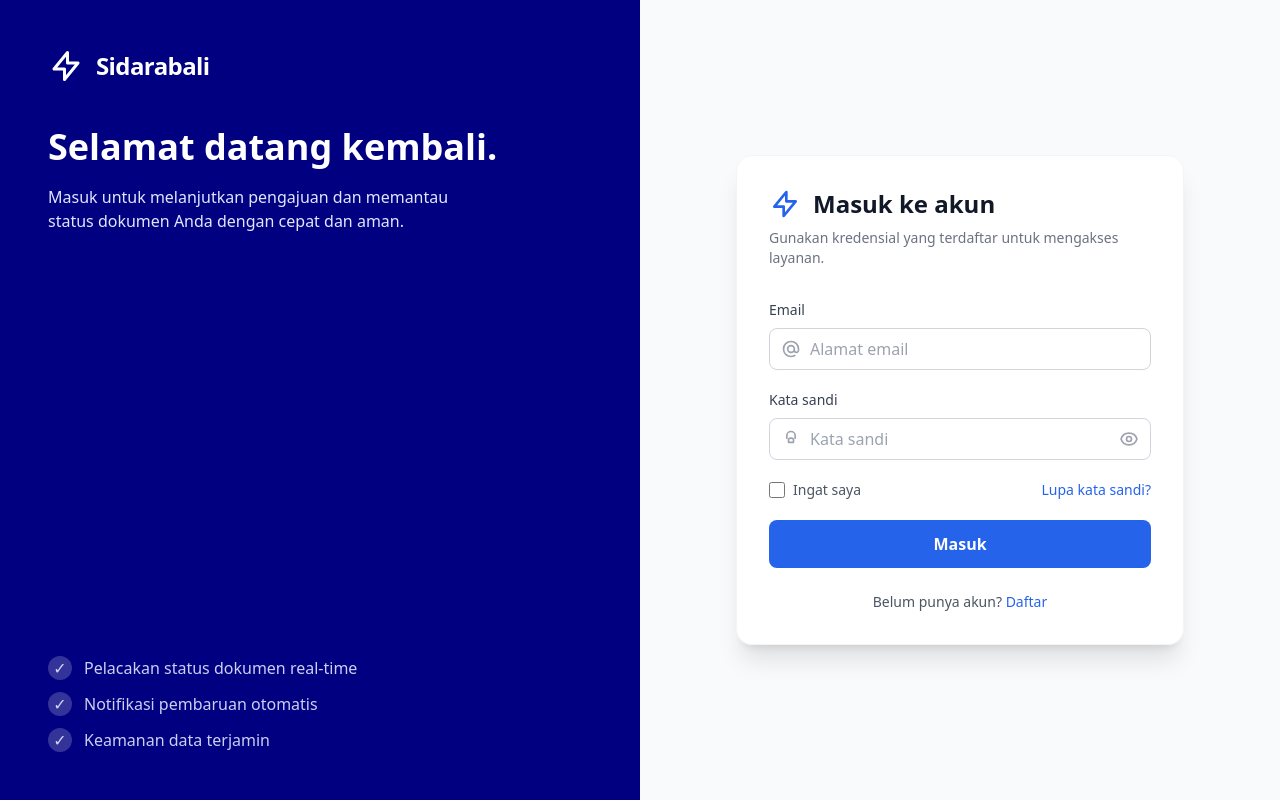
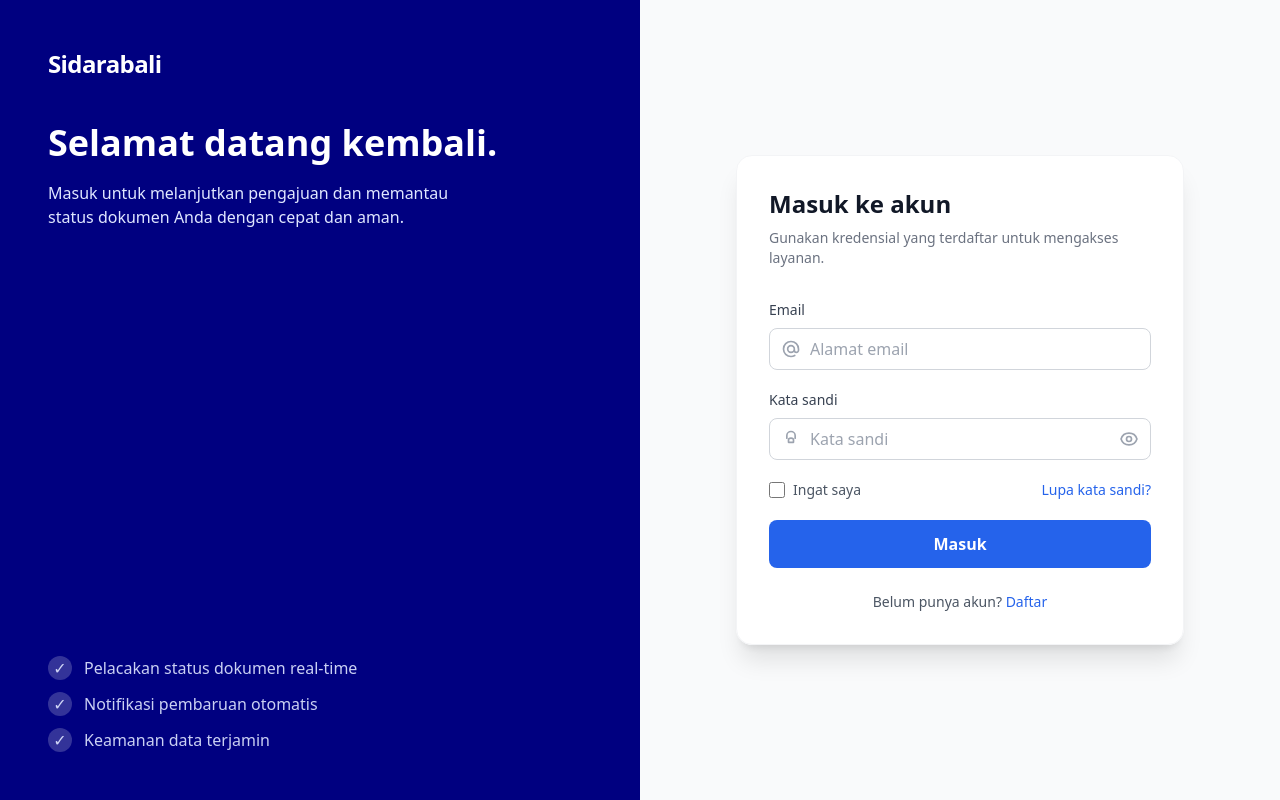
Before and after one commit to alenprastya06/sidarabali, a Vue app: page / in a window 1280 px wide. Built offline with nearby package versions, Linux system fonts and the light colour scheme.

Commit message:
hapus logo

```diff
--- a/src/views/HomeView.vue
+++ b/src/views/HomeView.vue
@@ -16,14 +16,6 @@
       >
         <div>
           <div class="flex items-center space-x-3">
-            <svg class="h-9 w-9 text-white" viewBox="0 0 24 24" fill="none" stroke="currentColor">
-              <path
-                stroke-linecap="round"
-                stroke-linejoin="round"
-                stroke-width="2"
-                d="M13 10V3L4 14h7v7l9-11h-7z"
-              />
-            </svg>
             <h1 class="text-2xl font-bold tracking-tight">Sidarabali</h1>
           </div>
           <h2 class="mt-10 text-4xl font-extrabold leading-tight">Selamat datang kembali.</h2>
@@ -60,19 +52,6 @@
           <div class="bg-white/90 backdrop-blur rounded-2xl shadow-xl border border-gray-100 p-8">
             <div class="mb-8">
               <div class="flex items-center space-x-3">
-                <svg
-                  class="h-8 w-8 text-blue-600"
-                  viewBox="0 0 24 24"
-                  fill="none"
-                  stroke="currentColor"
-                >
-                  <path
-                    stroke-linecap="round"
-                    stroke-linejoin="round"
-                    stroke-width="2"
-                    d="M13 10V3L4 14h7v7l9-11h-7z"
-                  />
-                </svg>
                 <h2 class="text-2xl font-bold text-gray-900">Masuk ke akun</h2>
               </div>
               <p class="mt-2 text-sm text-gray-500">
--- a/src/views/LoginView.vue
+++ b/src/views/LoginView.vue
@@ -49,11 +49,6 @@
           <div class="bg-white/90 backdrop-blur rounded-2xl shadow-xl border border-gray-100 p-8">
             <div class="mb-8">
               <div class="flex items-center space-x-3">
-                <img
-                  class="w-10 h-10"
-                  src="https://upload.wikimedia.org/wikipedia/commons/thumb/e/eb/Coat_of_arms_of_Jakarta.svg/1814px-Coat_of_arms_of_Jakarta.svg.png"
-                  alt=""
-                />
                 <h2 class="text-2xl font-bold text-gray-900">Masuk ke akun</h2>
               </div>
               <p class="mt-2 text-sm text-gray-500">
```
Also changed, not shown: 27 other files (tests, documents, lock files or other folders).
